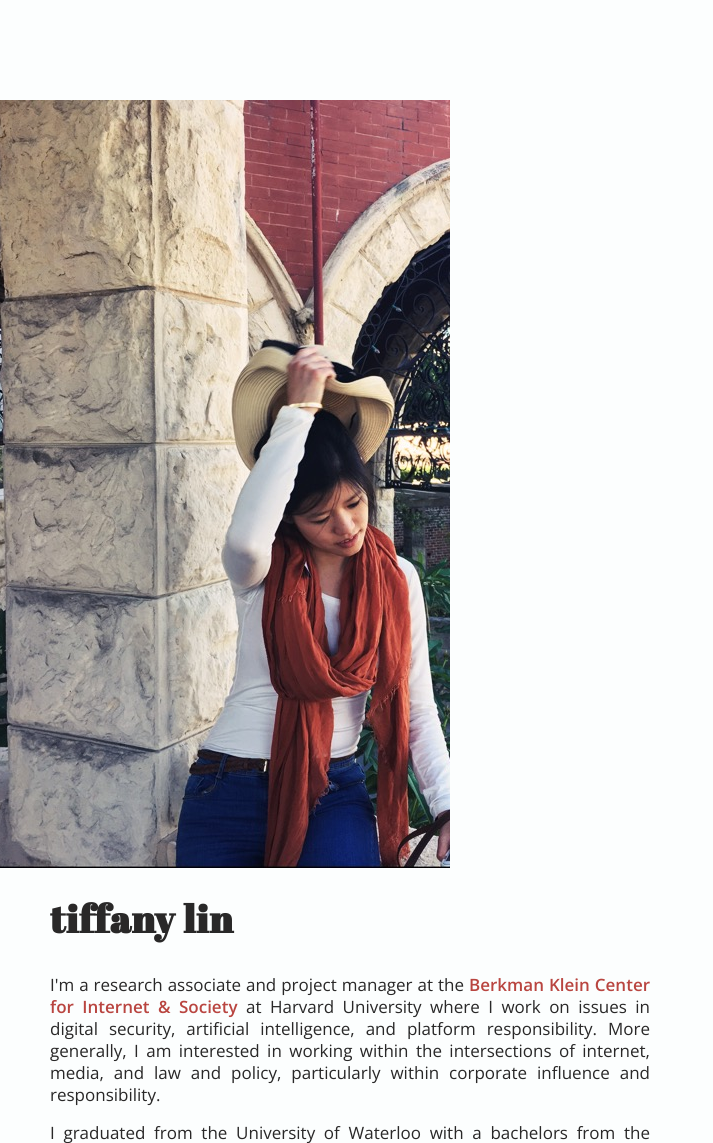
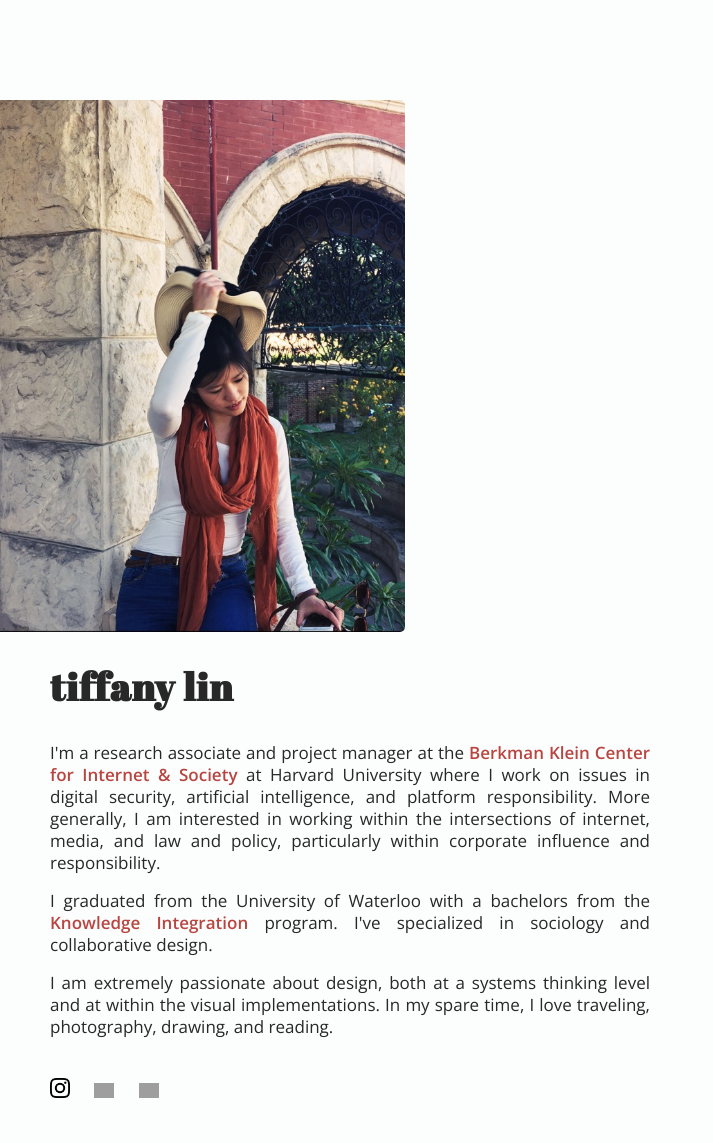
Before and after one commit to TiffCLin/tiffclin.github.io, a PHP site: page / in a window 1280 px wide. Shown: the top 1143 px of the page, without its empty margins (0-713 px from the left). After the commit the page ends 1098 px from the top, so only its background shows below. Run offline with PHP 8.4, Linux system fonts and the light colour scheme; some libraries are stand-ins or nearby versions; grey boxes are pictures that could not be loaded.

Commit message:
Update style.css

```diff
--- a/includes/style.css
+++ b/includes/style.css
@@ -23,14 +23,16 @@
 	max-width: 450px;
 	width: 450px;
 	overflow: hidden;
-	display: flex;
 	float: left;
 }
 
 div#image img
 {
 	border-radius: 5px;
+	-webkit-border-radius: 5px;
+	-moz-border-radius: 5px;
 	margin: 0 70px 20px -20px;
+	width: 425px;
 }
 
 div#description
```
